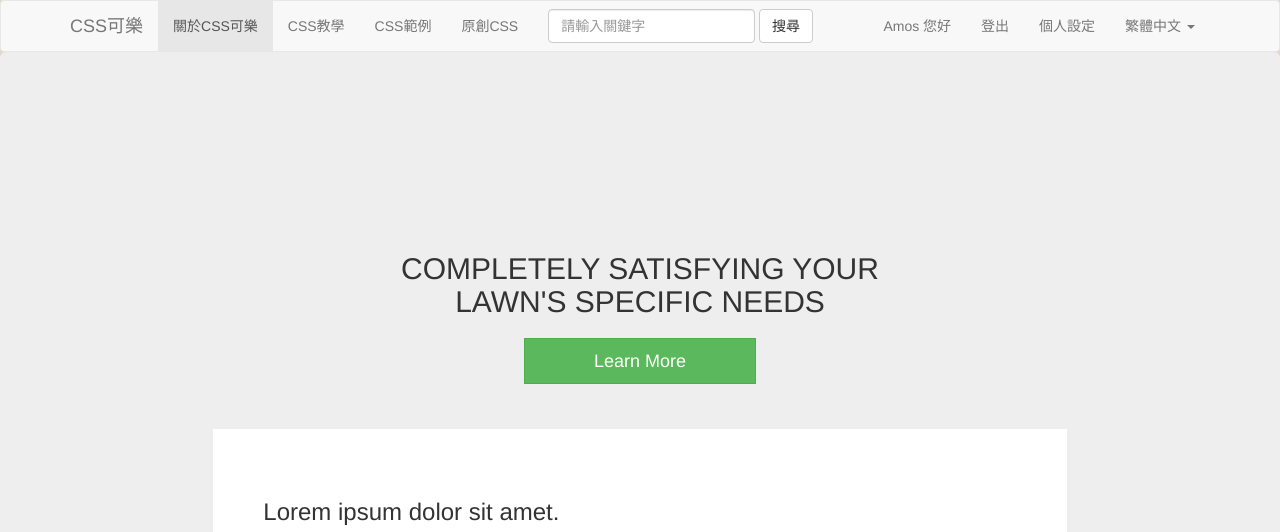
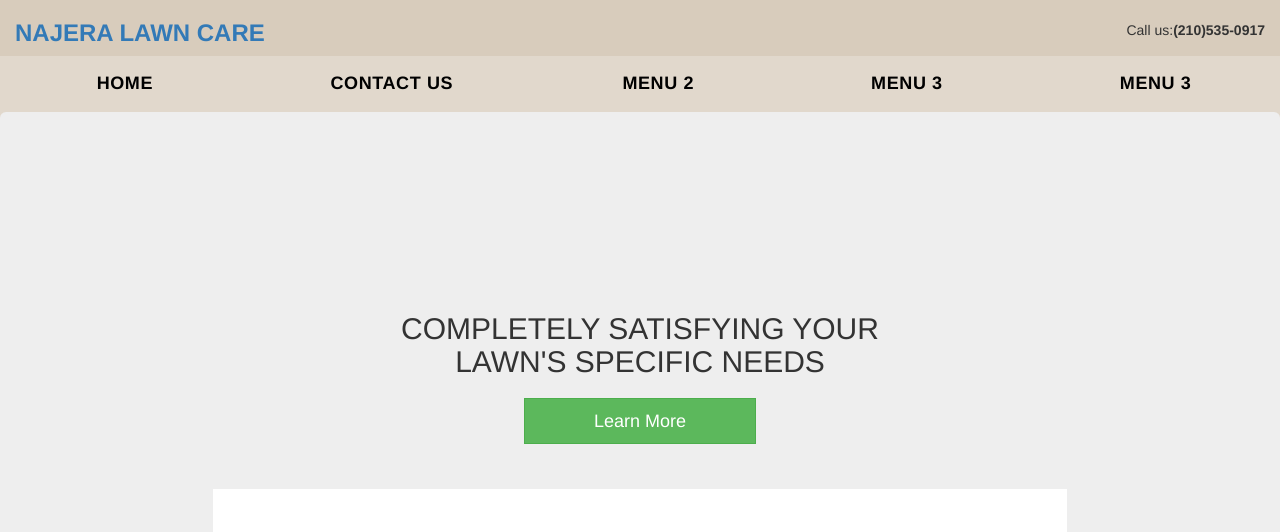
Before and after one commit to himihuang/intro, a plain HTML site: page test8.html in a window 1280 px wide. Shown: the top 532 px of the page. Drawn offline with nearby package versions, Linux system fonts and the light colour scheme.

Commit message:
no message

```diff
--- a/test8.html
+++ b/test8.html
@@ -18,8 +18,69 @@
 			body{
 				background-color: #E1D8CC;
 			}
+
+
 			.navbar{
 				margin-bottom:0;
+				border: none;
+			}
+
+			.nav li a{
+				padding: 15px;
+			}
+
+			.logo{
+				background-color: #D8CCBC;
+			}
+
+			.logo h3{
+				font-weight:900;
+			}
+
+			.logo p{
+				padding-top:20px;
+			}
+
+			.navbar-collapse{
+				padding-left:0;
+				padding-right:0;
+			}
+
+			.nav-pills li a{
+				border-radius: 0;
+				font-weight: 900;
+				text-transform: uppercase;
+				color: black;
+				letter-spacing: 0.6px;
+				font-size: 18px;
+			}
+
+			.nav-pills li a:hover, .nav .open>a:focus{
+				background-color: transparent;
+				color: #5BAAC8;
+			}
+
+
+			.nav-justified .dropdown .dropdown-menu{
+				top:70%;
+				left:20%;
+			}
+
+			.dropdown-menu{
+				background-color:#5BAAC8;
+				border-radius: 0;
+			}
+
+			.dropdown-menu li a {
+				color: white;
+				font-weight: 400;
+
+			}
+
+			.dropdown-menu li a:hover{
+			background-color: #5DBAE2;
+			color: white;
+			font-weight: 400;
 			}
 
 			.banner{
@@ -171,8 +232,7 @@
 	<body>
 
 		<!-- nav=========================================== -->
-		<nav class="navbar navbar-default" role="navigation">
-			<div class="container">
+		<nav class="navbar navbar-light"  role="navigation">
 				<div class="navbar-header">
 					<button type="button" class="navbar-toggle" data-toggle="collapse" data-target=".navbar-ex1-collapse">
 						<span class="sr-only">選單切換</span>
@@ -180,44 +240,43 @@
 						<span class="icon-bar"></span>
 						<span class="icon-bar"></span>
 					</button>
-					<a class="navbar-brand" href="#">CSS可樂</a>
 				</div>
 
 				<!-- 手機隱藏選單區 -->
 				<div class="collapse navbar-collapse navbar-ex1-collapse">
+
+
+					<div class="container-fluid logo">
+						<div class="row">
+							<div class="col-xs-12 col-sm-12">
+								<h3 class="pull-left"><a href="">NAJERA LAWN CARE</a></h3>
+								<p class="pull-right">Call us:<strong>(210)535-0917</strong></p>
+							</div>
+						</div>
+					</div>
 					<!-- 左選單 -->
-					<ul class="nav navbar-nav">
-						<li class="active"><a href="#">關於CSS可樂</a></li>
-						<li><a href="#">CSS教學</a></li>
-						<li><a href="#">CSS範例</a></li>
-						<li><a href="#">原創CSS</a></li>
-					</ul>
+					  <ul class="nav nav-pills nav-justified">
+					    <li><a href="#">Home</a></li>
+					    <li class="dropdown"><a href="#" class="dropdown-toggle" data-toggle="dropdown">Contact us</a>
+						 <ul class="dropdown-menu">
+					      <li><a href="#">Submenu 1-1</a></li>
+					      <li><a href="#">Submenu 1-2</a></li>
+					      <li><a href="#">Submenu 1-3</a></li>
+					    </ul>
+					    </li>
+					    <li><a href="#">Menu 2</a></li>
+					    <li><a href="#">Menu 3</a></li>
+					    <li><a href="#">Menu 3</a></li>
+
+					  </ul>
 
 					<!-- 搜尋表單 -->
-					<form class="navbar-form navbar-left" role="search">
-						<div class="form-group">
-							<input type="text" class="form-control" placeholder="請輸入關鍵字">
-						</div>
-						<button type="submit" class="btn btn-default">搜尋</button>
-					</form>
+
 
 					<!-- 右選單 -->
-					<ul class="nav navbar-nav navbar-right">
-						<li><a href="#">Amos 您好</a></li>
-						<li><a href="#">登出</a></li>
-						<li><a href="#">個人設定</a></li>
-						<li class="dropdown">
-							<a href="#" class="dropdown-toggle" data-toggle="dropdown">繁體中文 <b class="caret"></b></a>
-							<ul class="dropdown-menu">
-								<li><a href="#">繁體中文</a></li>
-								<li><a href="#">English</a></li>
-								<li><a href="#">日本語</a></li>
-							</ul>
-						</li>
-					</ul>
+
 				</div>
 				<!-- 手機隱藏選單區結束 -->
-			</div>
 		</nav>
 
 
```
